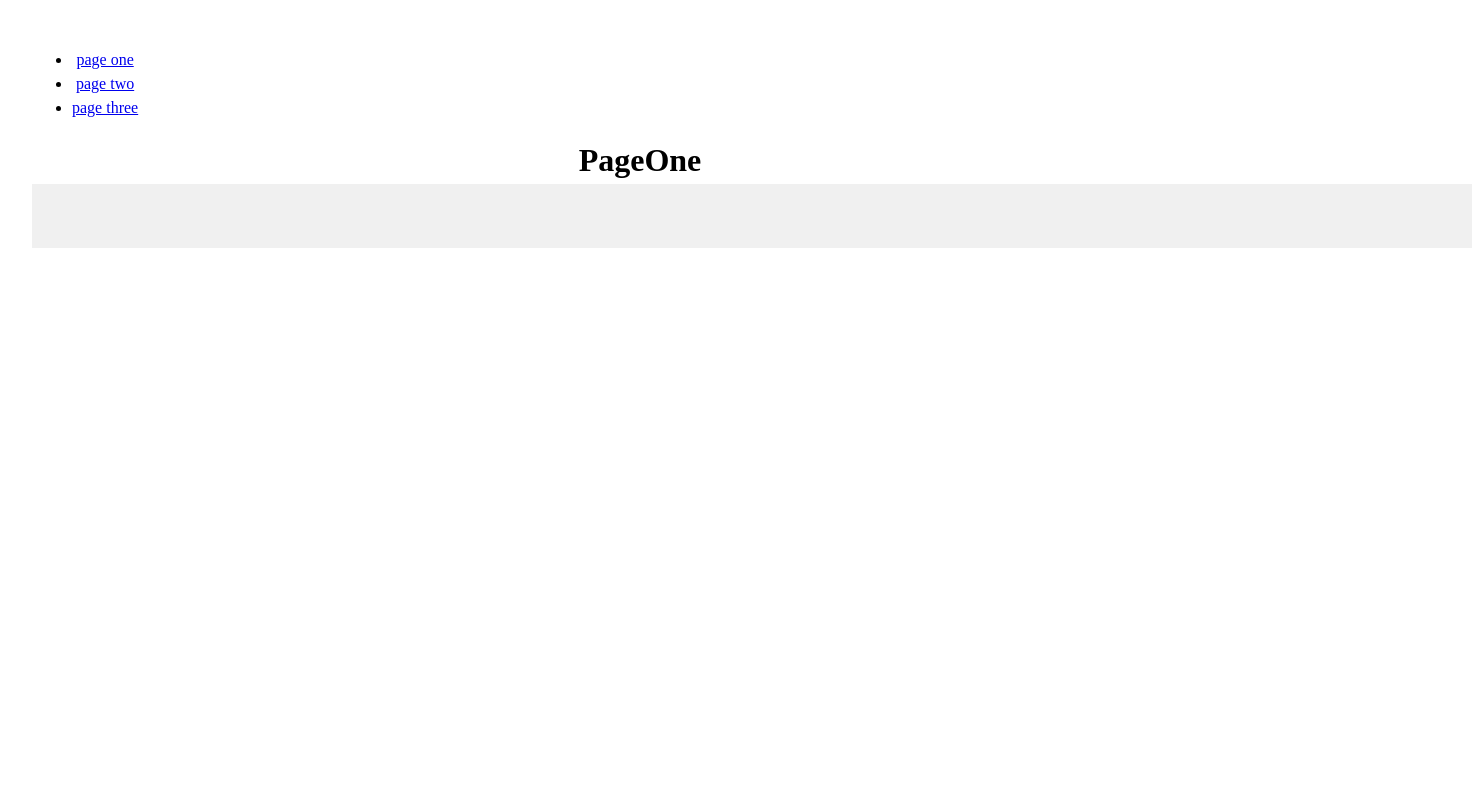
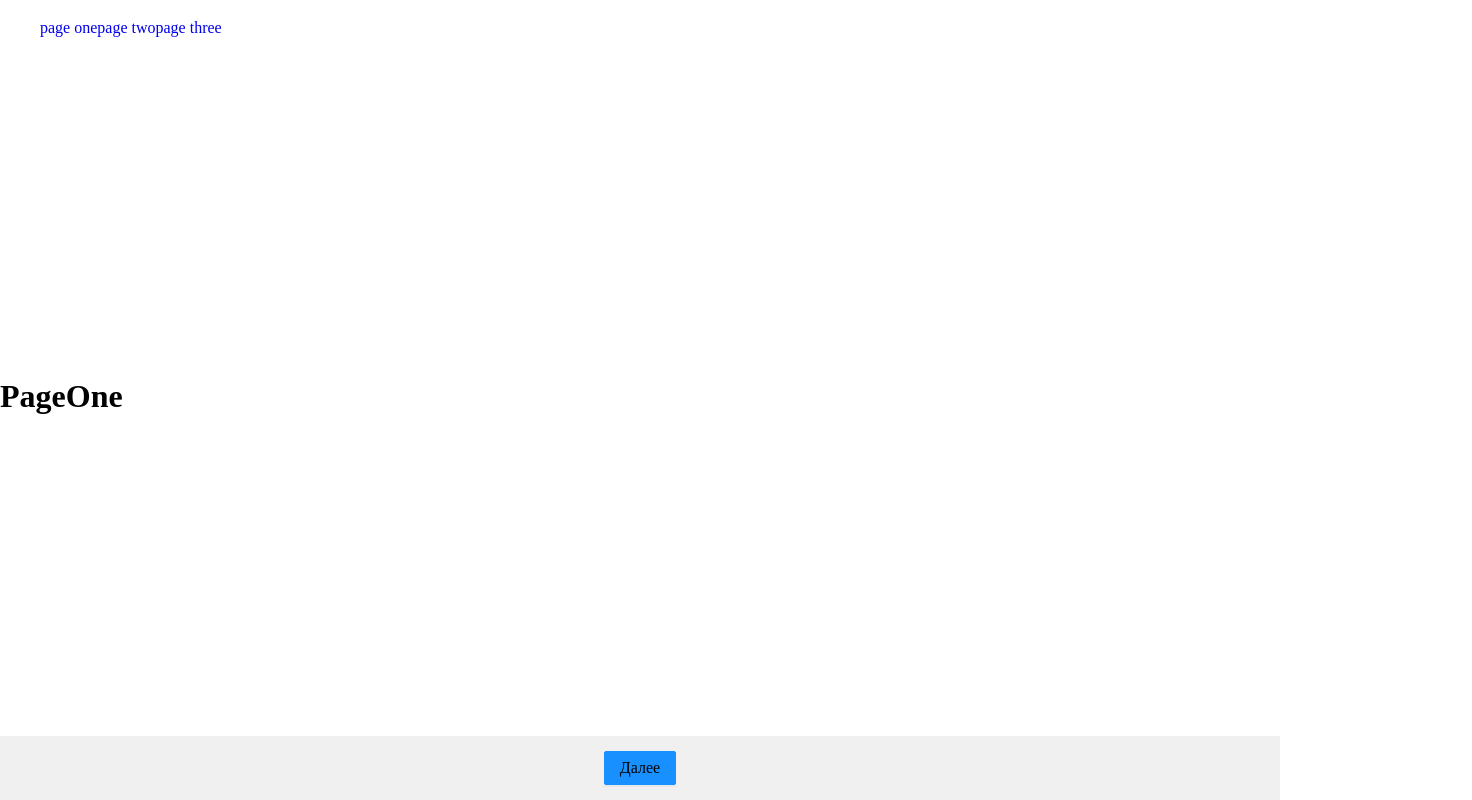
Before and after one commit to Igogoblin/LingvaFlip, a React (Vite) app: page / in a window 1280 px wide. Shown: the whole page, 1472 px wide, since content can reach past the window. Built offline with nearby package versions, Linux system fonts and the light colour scheme; the HTML template or start-up script is replaced by a standard one.

Commit message:
feat: add base footer

```diff
--- a/src/App.css
+++ b/src/App.css
@@ -1,6 +1,9 @@
 #root {
-  max-width: 1280px;
-  margin: 0 auto;
-  padding: 2rem;
-  text-align: center;
+  height: 100vh;
 }
+main {
+  height: 100%;
+  display: flex;
+  flex-direction: column;
+  justify-content: space-between;
+}
--- a/src/App.jsx
+++ b/src/App.jsx
@@ -8,7 +8,7 @@ import Footer from "./components/footer/Footer";
 
 function App() {
   return (
-    <>
+    <main>
       <header>
         <Header></Header>
       </header>
@@ -23,7 +23,7 @@ function App() {
       <footer>
         <Footer></Footer>
       </footer>
-    </>
+    </main>
   );
 }
 
--- /dev/null
+++ b/src/components/button/Button.jsx
@@ -0,0 +1,6 @@
+import s from "../footer/footer.module.css";
+const Button = () => {
+  return <button className={s.button}>Далее</button>;
+};
+
+export default Button;
--- a/src/components/footer/Footer.jsx
+++ b/src/components/footer/Footer.jsx
@@ -1,5 +1,12 @@
+import Button from "../button/Button";
 import s from "./footer.module.css";
 function Footer() {
-  return <footer className={s.footer}></footer>;
+  return (
+    <footer className={s.footer}>
+      <div className="wrapper">
+        <Button className={s.button}></Button>
+      </div>
+    </footer>
+  );
 }
 export default Footer;
--- a/src/components/footer/footer.module.css
+++ b/src/components/footer/footer.module.css
@@ -1,6 +1,34 @@
 footer {
-  width: 1440px;
+  /* max-width: 1440px; */
+  width: 100%;
   height: 64px;
-  flex-shrink: 0;
+  /* flex-shrink: 0; */
   background: #f0f0f0;
+  /* position: absolute; */
+  /* position: fixed; */
+  /* bottom: 0; */
+  /* left: 0; */
+  display: flex;
+  justify-content: center;
+  align-items: center;
 }
+.wrapper {
+  width: 80%;
+  height: 100%;
+  display: flex;
+  justify-content: end;
+}
+.button {
+  /* display: inline-flex; */
+  padding: 4px 15px;
+  justify-content: flex-end;
+  align-items: center;
+  gap: 8px;
+  border-radius: 2px;
+  /* border: 1px solid var(--Primary-6, #1890ff); */
+  border: 1px solid var(--Primary-6);
+  background: var(--Primary-6);
+  /* background: var(--Primary-6, #1890ff); */
+  /* drop-shadow/button-primary */
+  box-shadow: 0px 2px 0px 0px rgba(0, 0, 0, 0.04);
+}
--- a/src/components/header/header.module.css
+++ b/src/components/header/header.module.css
@@ -1,3 +1,15 @@
 .navigator {
   display: flex;
 }
+
+ul {
+  display: flex;
+  justify-content: center;
+}
+li {
+  list-style-type: none;
+  gap: 15;
+}
+a {
+  text-decoration: none;
+}
--- a/src/index.css
+++ b/src/index.css
@@ -66,3 +66,8 @@ textarea,
 select {
   font: inherit;
 }
+
+:root {
+  --Primary-6: #1890ff;
+}
+/* background: var(--Primary-6, #1890ff); */
```
